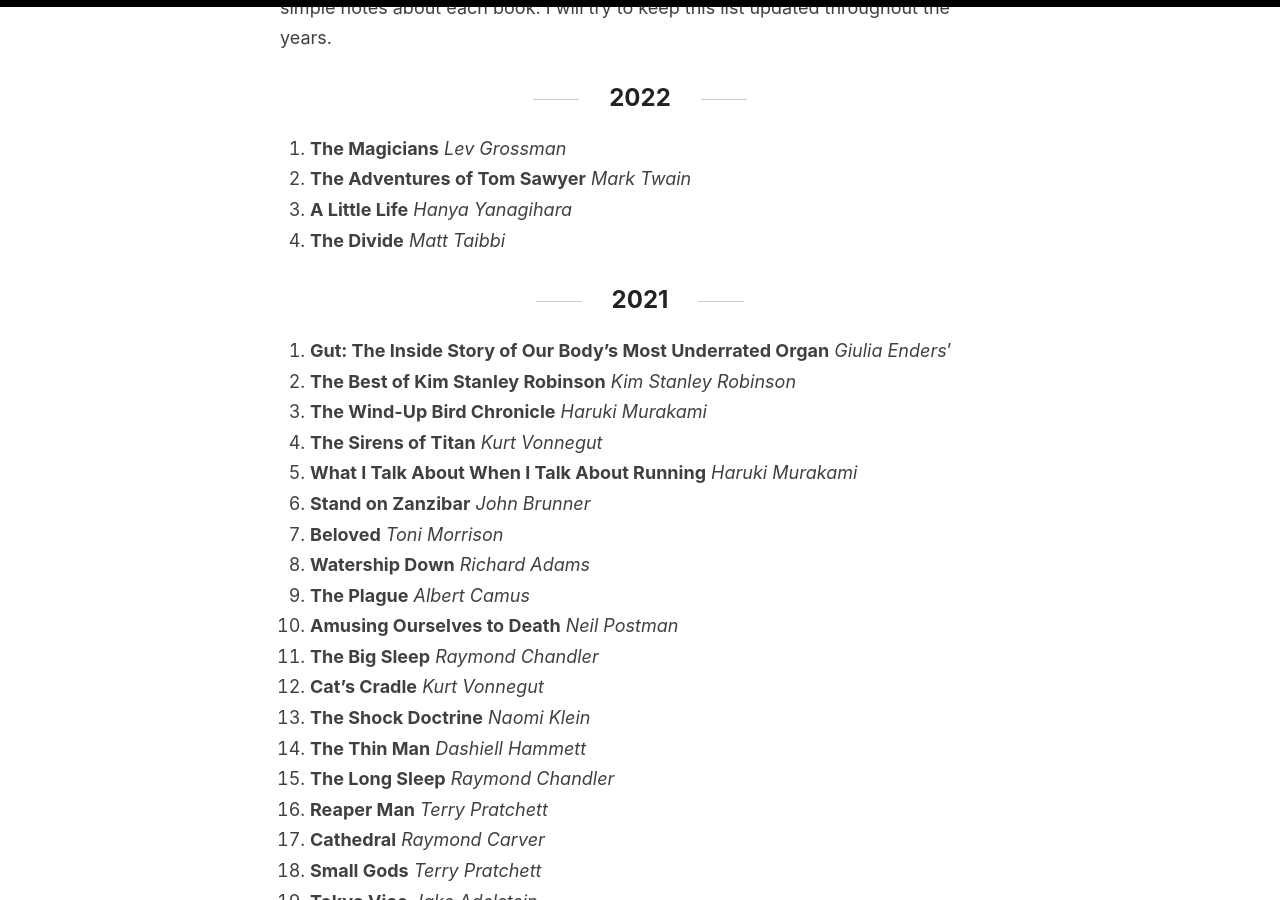
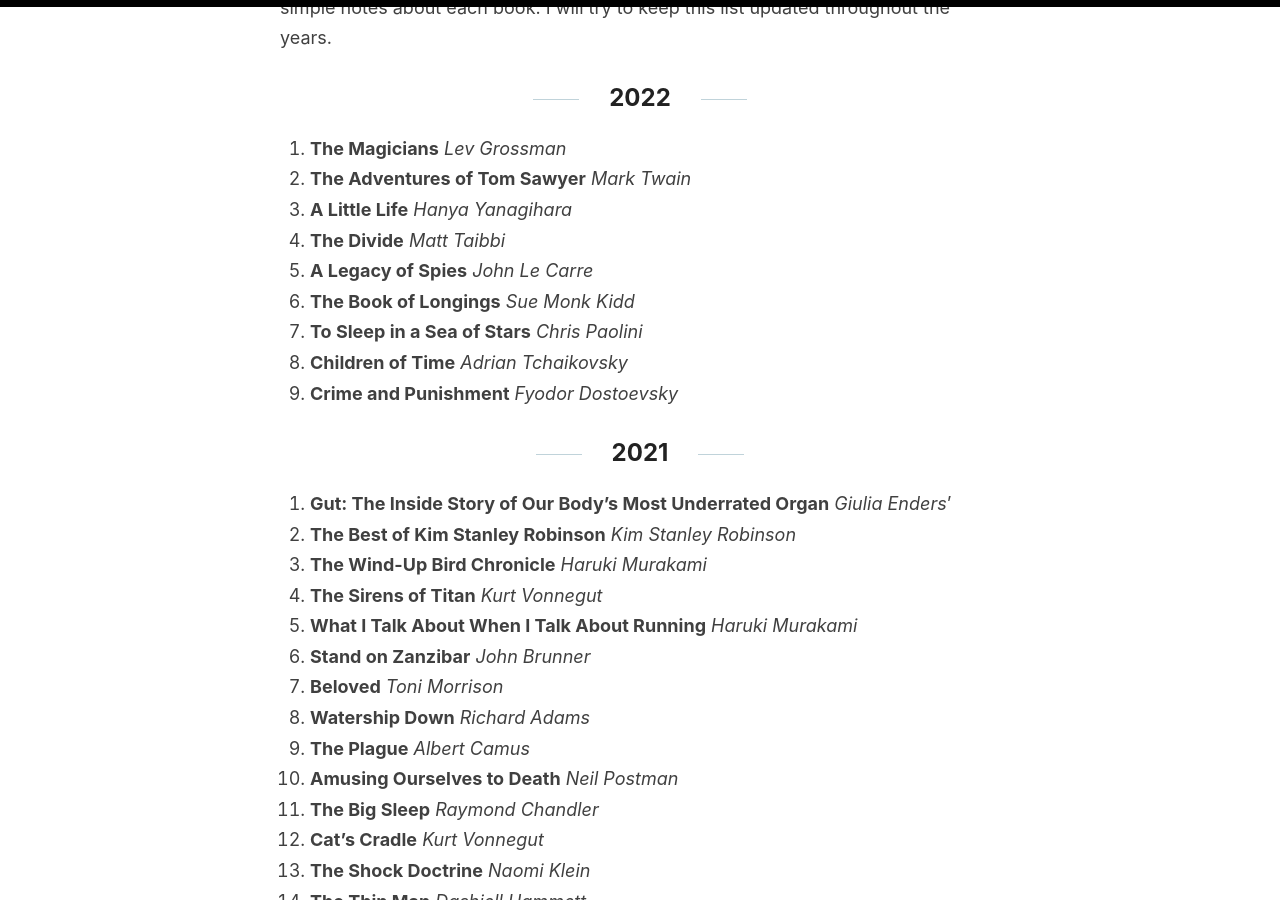
Before and after one commit to Murrkeys/Murrkeys.github.io, a Jekyll site: the page built from _posts/2020-08-26-books.md, in a window 1280 px wide and 900 px high, scrolled down 357 px. Built offline with Jekyll 4.4.1, drawn with Linux system fonts in a browser that asks for light colours.

Commit message:
Update 2020-08-26-books.md

```diff
--- a/_posts/2020-08-26-books.md
+++ b/_posts/2020-08-26-books.md
@@ -11,6 +11,11 @@ A list of books I am currently reading or have read. Think of this as a virtual
 2. **The Adventures of Tom Sawyer** *Mark Twain*
 3. **A Little Life** *Hanya Yanagihara*
 4. **The Divide** *Matt Taibbi*
+5. **A Legacy of Spies** *John Le Carre*
+6. **The Book of Longings** *Sue Monk Kidd*
+7. **To Sleep in a Sea of Stars** *Chris Paolini*
+8. **Children of Time** *Adrian Tchaikovsky*
+9. **Crime and Punishment** *Fyodor Dostoevsky*
 
 ## 2021
 
```
